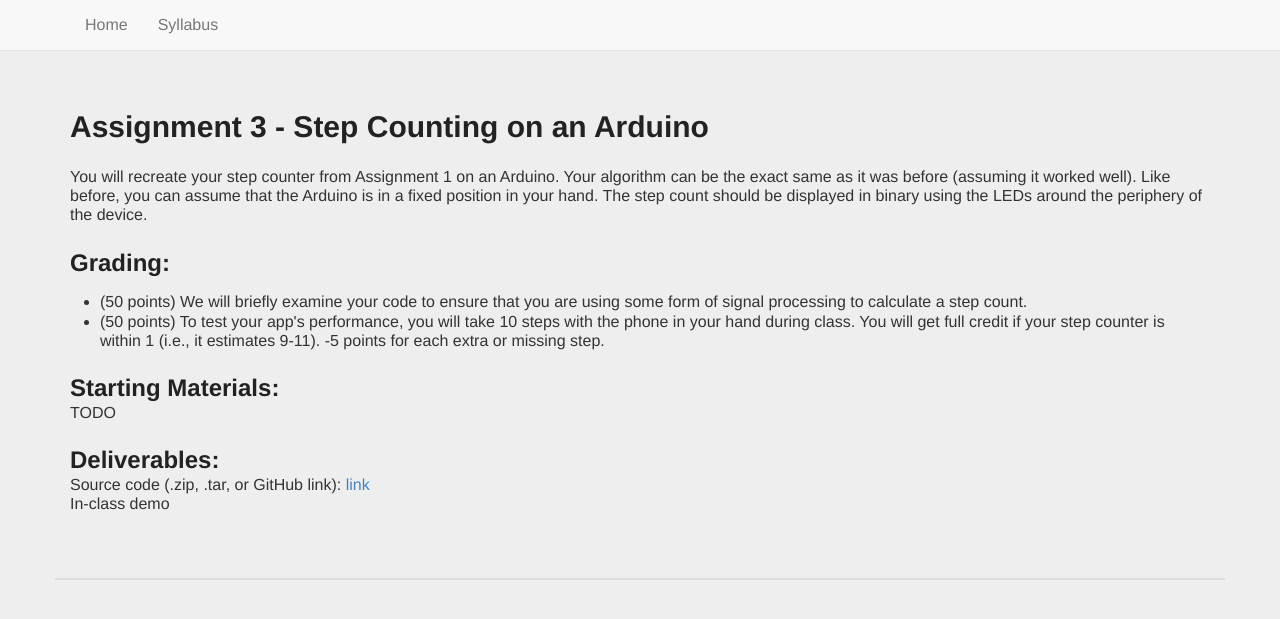
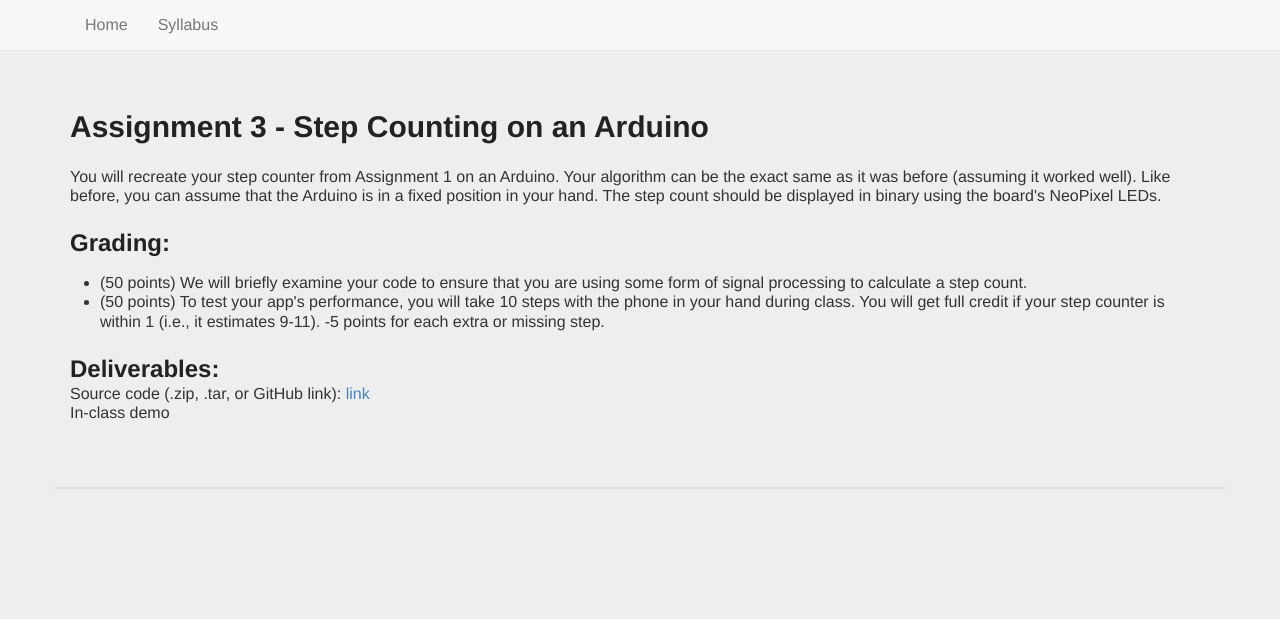
Before and after one commit to mariakakis/mhealth-course, a Jekyll site: the page built from _assignments/assignment3.md, in a window 1280 px wide. Shown: the top 619 px of the page. Built offline with Jekyll 4.4.1, drawn with Linux system fonts in a browser that asks for light colours; some web fonts are replaced.

Commit message:
fixing some words

```diff
--- a/_assignments/assignment3.md
+++ b/_assignments/assignment3.md
@@ -4,14 +4,13 @@
 assigned_class_index: 5
 due_class_index: 7
 summary: |
-    You will recreate your step counter from Assignment 1 on an Arduino. Your algorithm can be the exact same as it was before (assuming it worked well). Like before, you can assume that the Arduino is in a fixed position in your hand. The step count should be displayed in binary using the LEDs around the periphery of the device.
+    You will recreate your step counter from Assignment 1 on an Arduino. Your algorithm can be the exact same as it was before (assuming it worked well). Like before, you can assume that the Arduino is in a fixed position in your hand. The step count should be displayed in binary using the board's NeoPixel LEDs.
 grading:
 - (50 points) We will briefly examine your code to ensure that you are using some form of signal processing to calculate a step count.
 - (50 points) To test your app's performance, you will take 10 steps with the phone in your hand during class. You will get full credit if your step counter is within 1 (i.e., it estimates 9-11). -5 points for each extra or missing step.
 <!-- extra_credit:
 - (+5 points) Demonstrate that your step counter can work for any orientation (e.g., in hand face up, up against the ear). You can assume that the Arduino will stay in roughly the same orientation the whole time.
 - (+5 points) Your demo can work on both yourself and one of the instructors. -->
-starting_materials: TODO
 deliverables: |
     Source code (.zip, .tar, or GitHub link): <a href="https://canvas.uw.edu/courses/1131076/assignments/4143520" target="_blank">link</a><br/>
     In-class demo
```
